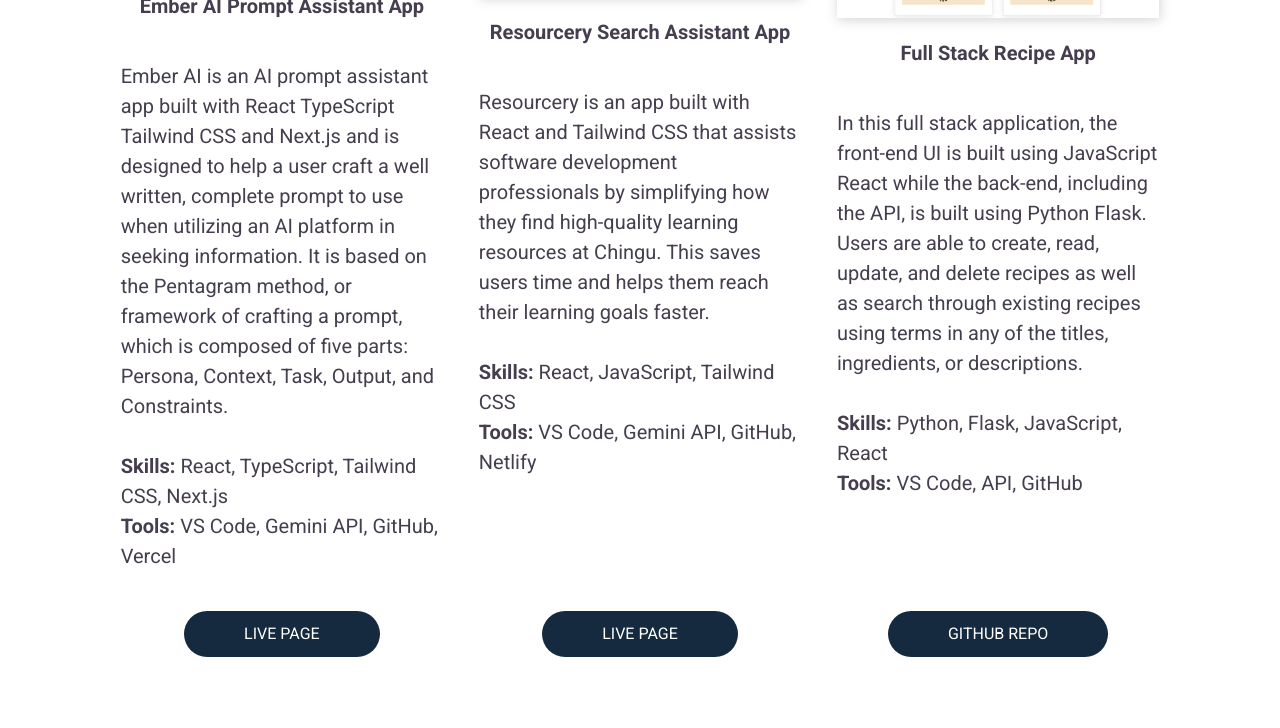
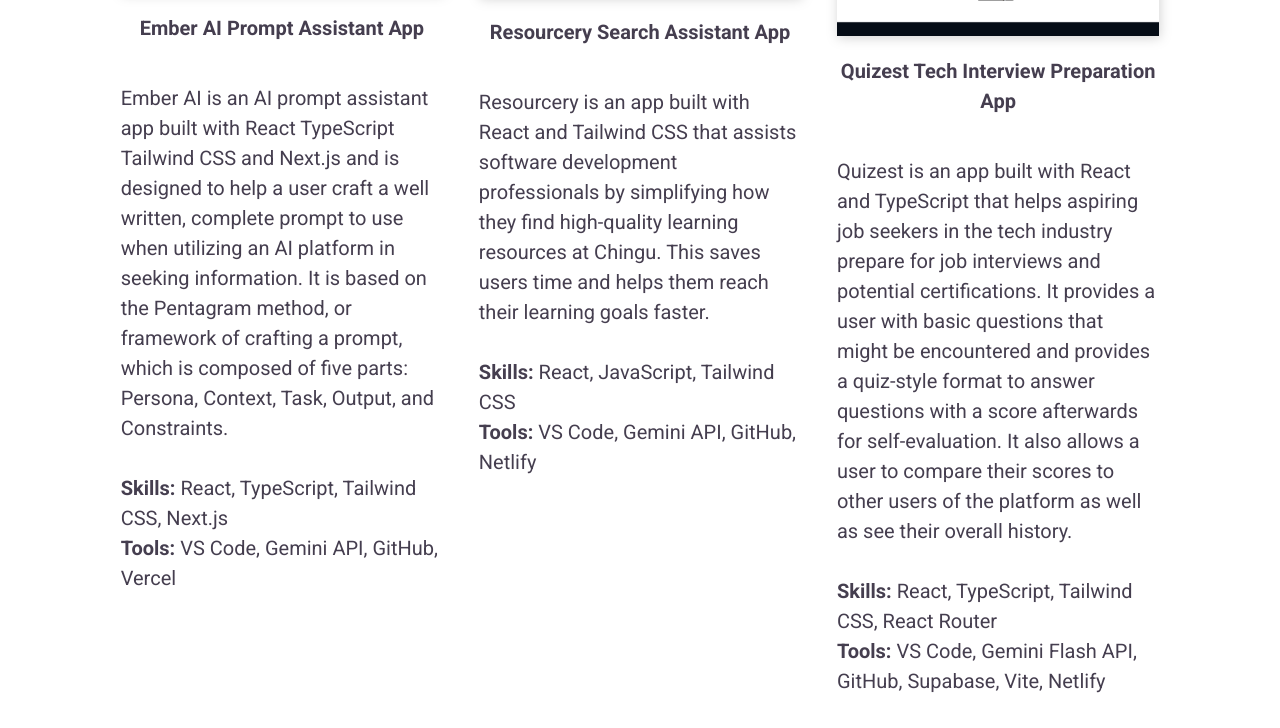
Before and after one commit to bhoyem/bryan-hoyem-portfolio-site, a website: page index.html in a window 1280 px wide. Shown: the part 1239-1967 px from the top of the page. Drawn offline with Linux system fonts and the light colour scheme; a web font is replaced by a local one.

Commit message:
Updated portfolio projects with Quizest in place of recipe app.

```diff
--- a/index.html
+++ b/index.html
@@ -64,7 +64,7 @@
             <!-- **Project 1 Listed here** -->
             <div class="home-portfolio-piece">
               <figure>
-                <a href="https://ember-ai.vercel.app/" target="_blank">
+                <a href="https://ember-ai-bu.vercel.app/" target="_blank">
                   <img src="img/ember-ai.png" alt="Ember AI AI Prompt Builder App">
                 </a>
               </figure>
@@ -86,7 +86,7 @@
                 <span>Tools: </span>
                 VS Code, Gemini API, GitHub, Vercel
               </p>
-              <a class="project-link" href="https://ember-ai.vercel.app/" target="_blank">Live Page</a>
+              <a class="project-link" href="https://ember-ai-bu.vercel.app/" target="_blank">Live Page</a>
             </div>
 
             <!-- **Project 2 listed here** -->
@@ -117,26 +117,27 @@
             <!-- **Project 3 listed here** -->
             <div class="home-portfolio-piece">
               <figure>
-                <a href="https://github.com/bhoyem/recipe-app/tree/main" target="_blank">
-                  <img src="img/recipe-app-capture.jpg" alt="Full Stack Recipe App">
+                <a href="https://quizestmain.netlify.app/" target="_blank">
+                  <img src="img/quizest.png" alt="Quizest Interview Prep App">
                 </a>
               </figure>
-              <h4>Full Stack Recipe App</h4>
+              <h4>Quizest Tech Interview Preparation App</h4>
               <p class="project-description">
-                In this full stack application, the front-end UI is built using JavaScript React while the back-end,
-                including the API, is built using Python Flask. Users are able to create, read, update, and delete
-                recipes as well as search through existing recipes using terms in any of the titles, ingredients, or
-                descriptions.
+                Quizest is an app built with React and TypeScript that helps aspiring job seekers in the tech industry
+                prepare for job interviews and potential certifications. It provides a user with basic questions that
+                might be encountered and provides a quiz-style format to answer questions with a score afterwards for
+                self-evaluation. It also allows a user to compare their scores to other users of the platform as well as
+                see their overall history.
               </p>
               <p>
                 <span>Skills: </span>
-                Python, Flask, JavaScript, React
+                React, TypeScript, Tailwind CSS, React Router
               </p>
               <p class="flex-fill">
                 <span>Tools: </span>
-                VS Code, API, GitHub
+                VS Code, Gemini Flash API, GitHub, Supabase, Vite, Netlify
               </p>
-              <a class="project-link" href="https://github.com/bhoyem/recipe-app/tree/main" target="_blank">GitHub
+              <a class="project-link" href="https://quizestmain.netlify.app/" target="_blank">GitHub
                 Repo</a>
             </div>
 
```
Also changed, not shown: img/ember-ai.png, img/quizest.png (added).
